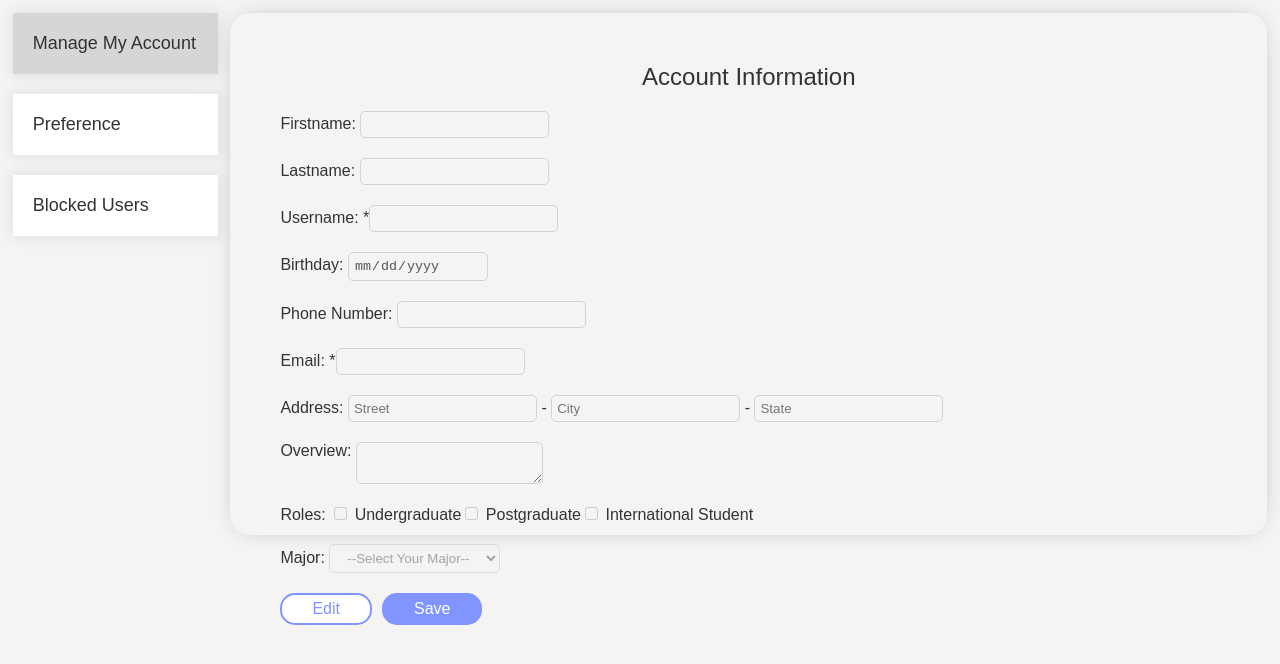
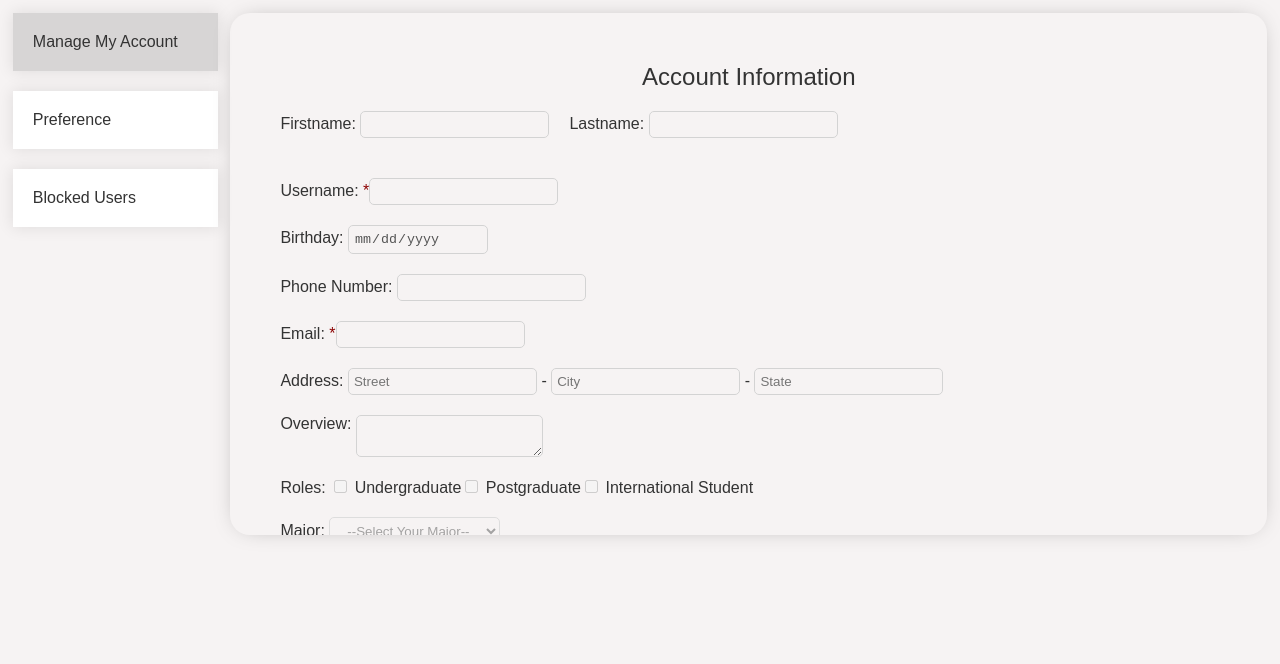
Before and after one commit to UOA-MINFOTECH-INTERNSHIPS/ict-study-buddy, a React (Vite) app in the folder client/: page /settings in a window 1280 px wide. Shown: the top 664 px of the page. Built offline with nearby package versions, Linux system fonts and the light colour scheme.

Commit message:
Update and rename Settings.scss to settings.scss

```diff
--- a/client/src/pages/Settings/Settings.scss
+++ b/client/src/pages/Settings/settings.scss
@@ -16,6 +16,7 @@ body {
     // border: 1px solid #ccc;
     width: 100%;
     min-height: 95vh;
+
     @include themify($themes) {
         background-color: themed("bgSoft");
         color: themed("textColor"),
@@ -35,7 +36,7 @@ body {
 }
 
 .settings-item {
-    font-size: 18px;
+    font-size: 16px;
     margin: 0;
     padding: 30px 30px;
     cursor: pointer;
@@ -45,6 +46,7 @@ body {
     padding: 20px;
     // margin-bottom: 20px;
     background-color: white;
+
     @include themify($themes) {
         background-color: themed("bg");
     }
@@ -58,18 +60,26 @@ body {
     background-color: #35393a29;
 }
 
-.form-row input[type=text],.form-row input[type=tel],.form-row input[type=email],.form-row input[type=date],select,textarea{
+.form-row input[type=text],
+.form-row input[type=tel],
+.form-row input[type=email],
+.form-row input[type=date],
+select,
+textarea {
     align-items: center;
     gap: 10px;
     border: 1px solid lightgray;
-    background:none;
+    background: none;
+
     @include themify($themes) {
         color: themed("textColor"),
     }
+
     border-radius: 5px;
     padding: 5px;
 }
-select{
+
+select {
     padding: 5px 13px;
     background-color: none;
 }
@@ -80,48 +90,59 @@ select{
     -webkit-box-shadow: 0px 0px 25px -10px rgba(0, 0, 0, 0.38);
     -moz-box-shadow: 0px 0px 25px -10px rgba(0, 0, 0, 0.38);
     box-shadow: 0px 0px 25px -10px rgba(0, 0, 0, 0.38);
+
     //background-color: white;
     //color: #000;
     @include themify($themes) {
         background-color: themed("bg");
         color: themed("textColor"),
     }
+
     border-radius: 20px;
     margin-bottom: 20px;
     padding: 50px;
     margin: 1vw;
     height: 33vw;
+    overflow-y:scroll;
 }
+
+.form-row-group {
+    display: flex;
+    justify-content: start;
+}
+
 
 .form-row {
     margin-top: 20px;
     margin-bottom: 20px;
-  }
+    margin-right: 20px;
+}
 
-.form-header{
+.form-header {
     font-size: 24px;
     text-align: center;
 }
 
-.dark-mode {
-    background-color: black;
-    color: #fff;
+.required {
+    color: darkred;
 }
 
-button {
-    margin-right: 10px;
+.btn_edit {
+    margin-right: 20px;
 }
 
-.btn_submit{
+.btn_submit {
     padding: 5px 30px;
     border-radius: 15px;
     border: 2px solid #8095ff;
     background-color: #8095ff;
+    margin-right: 20px;
     color: white;
     font-size: 16px;
     cursor: pointer;
 }
-.btn_edit{
+
+.btn_edit {
     padding: 5px 30px;
     border-radius: 15px;
     border: 2px solid #8095ff;
@@ -130,3 +151,13 @@ button {
     font-size: 16px;
     cursor: pointer;
 }
+
+@media (max-width: 768px) {
+    .chatBox {
+        width: 100%;
+    }
+
+    .friendBox {
+        width: 100%;
+    }
+}
```
